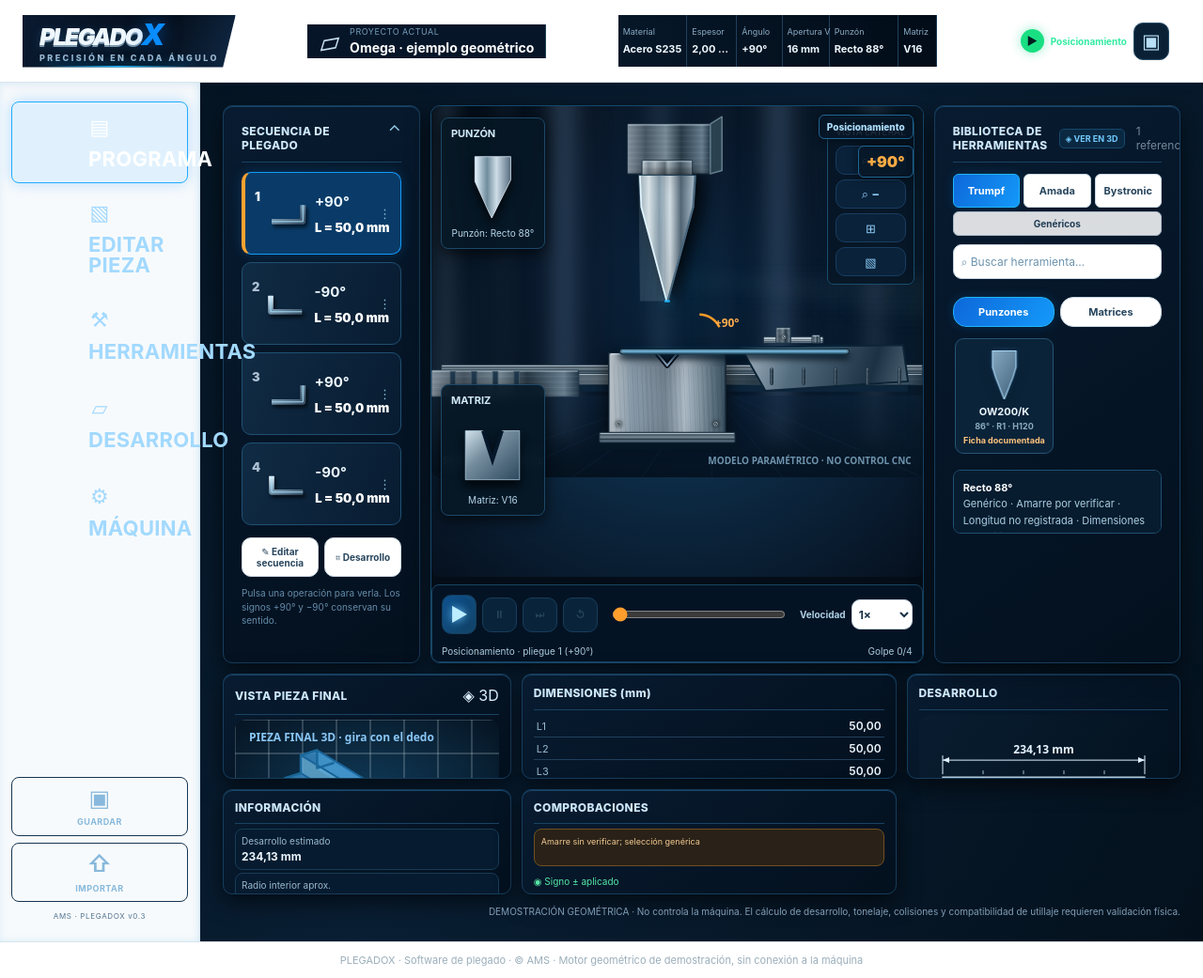
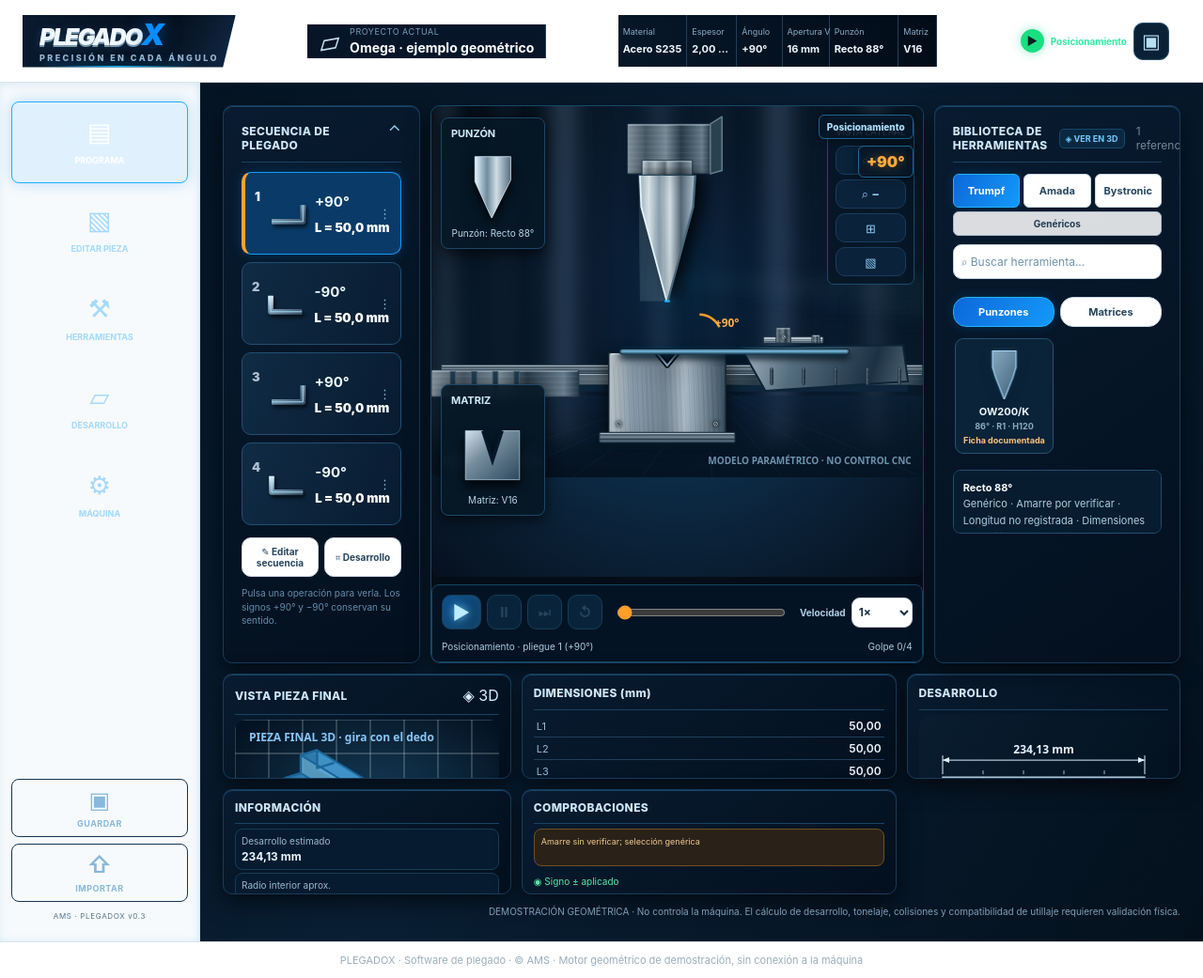
Before and after one commit to warks1/Plegadox, a website with bundled scripts: page index.html in a window 1280 px wide. Shown: the whole page at 94% size. Built offline with nearby package versions, Linux system fonts and the light colour scheme.

Commit message:
Corregir desbordamiento del menú e iconos y mandos detectado en captura real

```diff
--- a/boceto2.css
+++ b/boceto2.css
@@ -235,3 +235,14 @@ footer{background:#020b15;color:#587d97;border-color:#17384f;font-size:9px}
  .cp-check-list span{font-size:9px}
  .cp-run-primary{font-size:10px}
 }
+
+/* Ajustes verificados contra captura real de Chromium 1536 × 900. */
+.sidebar .nav .nav-picto{display:block;font-size:27px!important;line-height:1!important;width:auto!important;max-width:100%;flex:none}
+.sidebar .nav span:last-child:not(.nav-picto){font-size:9px!important;font-weight:700!important;line-height:1.15!important;width:100%!important;max-width:100%!important;text-align:center!important;white-space:normal!important;overflow-wrap:normal;letter-spacing:0!important}
+.sidebar .nav{overflow:hidden;word-break:normal}
+.sidebar .side-action span{font-size:9px!important;line-height:1!important;width:auto!important}
+.cp-player .controls #playBtn{font-size:20px!important;min-width:42px;max-width:42px;white-space:nowrap;overflow:hidden;text-overflow:clip;padding:4px}
+.cp-player .controls #pauseBtn,.cp-player .controls #stepBtn,.cp-player .controls #restartBtn{min-width:37px;max-width:39px;font-size:15px}
+.cp-machine-frame .cp-overlay-right span:nth-child(2){color:#ffab3b;text-shadow:0 0 11px #ff9d2b66}
+.cp-product-card .scene{background:radial-gradient(ellipse at 52% 47%,#153b55,#041323 85%)}
+@media(max-width:820px){.sidebar .nav .nav-picto{font-size:19px!important}.sidebar .nav span:last-child:not(.nav-picto){font-size:8px!important}}
```
